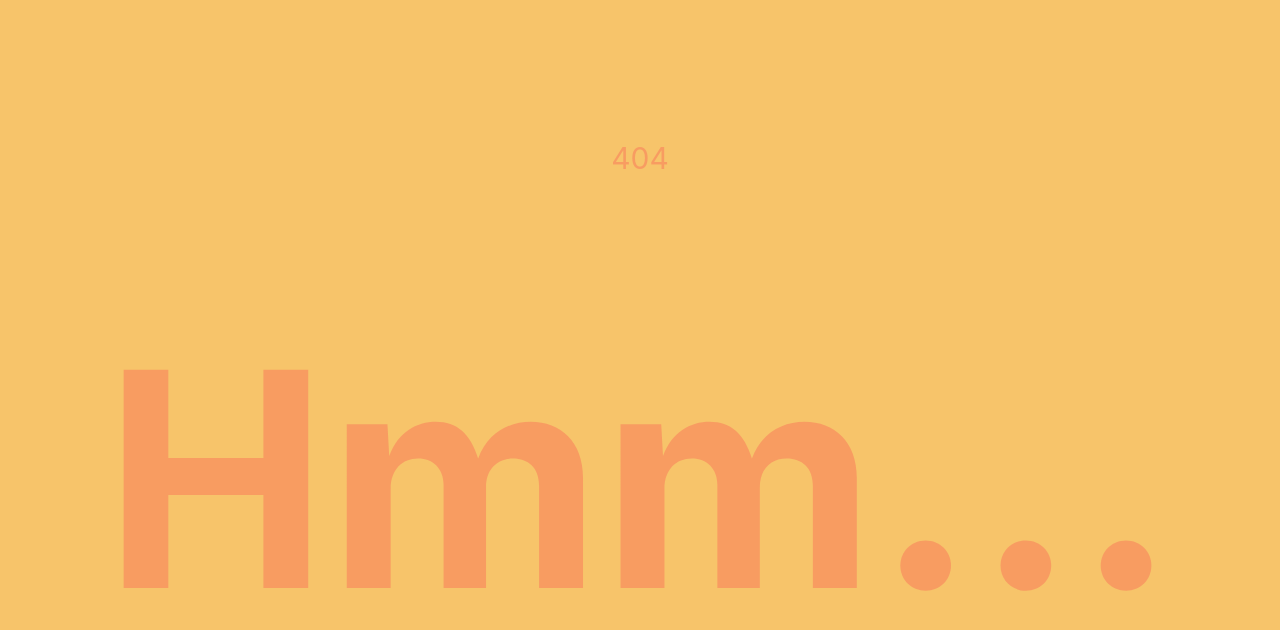
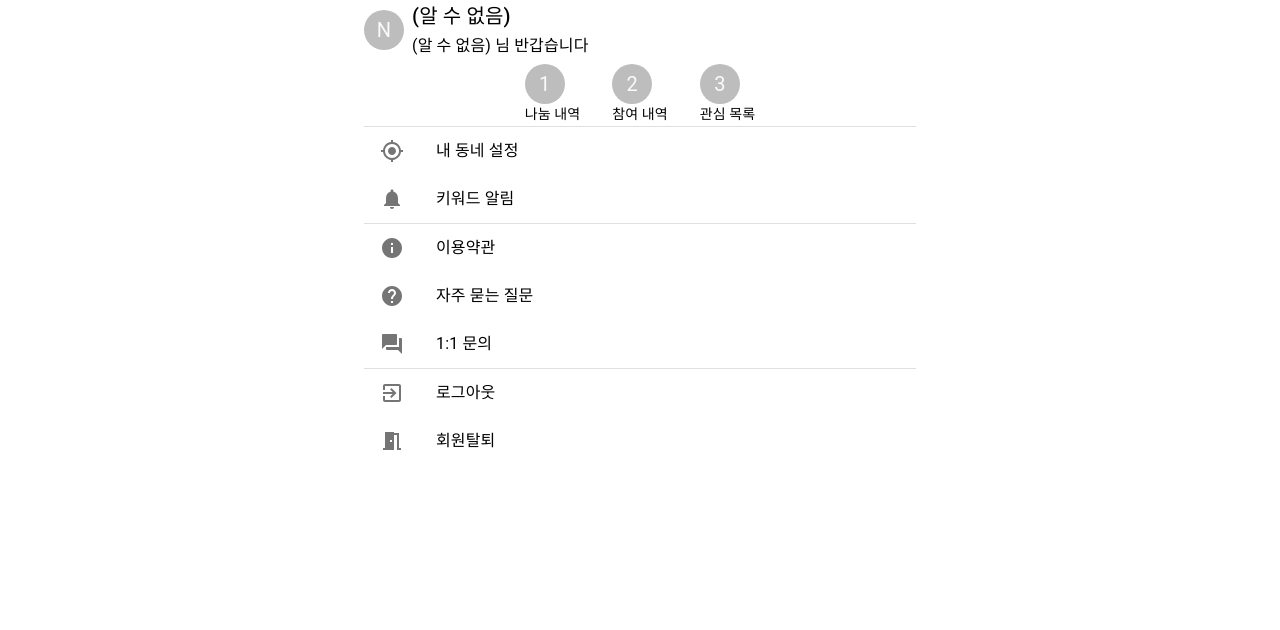
Before and after one commit to nanugi/nanugi-web, a React (Create React App) app: page /mypage in a window 1280 px wide. Shown: the top 630 px of the page. Built offline with nearby package versions, Linux system fonts and the light colour scheme; no server answers.

Commit message:
publish mypage, policies, customerservices layout via @material-ui & mobx

```diff
--- a/src/App/Routes/index.tsx
+++ b/src/App/Routes/index.tsx
@@ -11,10 +11,13 @@ import Login from '../../pages/Login';
 import Find from '../../pages/Find';
 import EmailVerification from '../../pages/EmailVerification';
 import Post from '../../pages/Post';
+import CustomerServicePage from '../../pages/CustomerService';
+import PolicyPage from '../../pages/Policy';
 
 // AuthRoute
 import Main from '../../pages/Main';
 
+import MyPage from '../../pages/MyPage';
 // default
 import Empty from '../../pages/Enpty';
 
@@ -47,7 +50,9 @@ const Routes = () => (
 
       <AuthRoute exact path="/main" component={Main} />
       {/* <Route exact path="/main" component={Main} /> */}
-
+      <Route exact path='/mypage' component={MyPage} />
+      <Route exact path='/policies' component={PolicyPage} />
+      <AuthRoute exact path='/cs' component={CustomerServicePage} />
       <Route component={Empty} />
     </Switch>
   </Router>
--- /dev/null
+++ b/src/container/user/index.ts
@@ -0,0 +1,15 @@
+import callApi from '../../utils/api'
+
+export type getProfileRes = {
+    data: User
+}
+
+export interface User {
+    name: string
+    uid: string
+}
+
+export const fetchProfile = async () => {
+    const res = await callApi.get<{}, getProfileRes>('users/me')
+    return res
+}
--- /dev/null
+++ b/src/container/user/store.ts
@@ -0,0 +1,13 @@
+import { makeAutoObservable } from "mobx";
+import { User } from "./index";
+
+class UserStore {
+    profile: User | null = null
+
+    constructor() {
+        makeAutoObservable(this)
+    }
+}
+
+
+export const userStore = new UserStore()
--- /dev/null
+++ b/src/pages/CustomerService/index.tsx
@@ -0,0 +1,38 @@
+import React from 'react'
+import { Box, Button, Container, Divider, TextField, Typography } from '@material-ui/core'
+
+function CustomerServicePage() {
+  return (
+    <Container maxWidth='sm'>
+      <Typography variant='h6'>
+        고객문의
+      </Typography>
+      <Typography variant='subtitle2'>
+        문의할 내용을 입력해 보내주세요.
+      </Typography>
+      <Divider />
+      <Box>
+        <TextField
+          multiline
+          rows={4}
+          placeholder='문의 내용을 입력해주세요.'
+          fullWidth
+          variant='outlined'
+        />
+        <Button
+          variant='contained'
+          color='primary'
+          onClick={() => {
+            if (confirm('해당 내용으로 문의를 보낼까요?')) {
+              // TODO: 문의 보내기
+            }
+          }}
+        >
+          보내기
+        </Button>
+      </Box>
+    </Container>
+  )
+}
+
+export default CustomerServicePage
--- /dev/null
+++ b/src/pages/MyPage/index.tsx
@@ -0,0 +1,137 @@
+import React, { useEffect } from 'react'
+import {
+  Avatar,
+  Container,
+  Divider,
+  Grid,
+  ListItem,
+  ListItemIcon,
+  ListItemText,
+  Typography
+} from '@material-ui/core'
+import { observer } from 'mobx-react-lite'
+import NotificationsIcon from '@material-ui/icons/Notifications'
+import MyLocationIcon from '@material-ui/icons/MyLocation'
+import InfoIcon from '@material-ui/icons/Info'
+import HelpIcon from '@material-ui/icons/Help'
+import QuestionAnswerIcon from '@material-ui/icons/QuestionAnswer'
+import LogOutIcon from '@material-ui/icons/ExitToApp'
+import ResignIcon from '@material-ui/icons/MeetingRoom'
+import { useHistory } from 'react-router-dom'
+import { userStore } from '../../container/user/store'
+import { fetchProfile } from '../../container/user'
+
+const MyPage = observer(() => {
+  const history = useHistory()
+
+  useEffect(() => {
+    fetchProfile().then((p) => {
+      userStore.profile = p?.data ?? null
+    })
+  }, [])
+
+  return (
+    <Container maxWidth='sm'>
+      <Grid container spacing={1} alignItems='center'>
+        <Grid item>
+          <Avatar>{userStore.profile?.name?.[0] ?? 'N'}</Avatar>
+        </Grid>
+        <Grid item>
+          <Typography variant='h6'>
+            {userStore.profile?.uid ?? '(알 수 없음)'}
+          </Typography>
+          <Typography variant='subtitle1'>
+            {userStore.profile?.name ?? '(알 수 없음)'} 님 반갑습니다
+          </Typography>
+        </Grid>
+      </Grid>
+      <Grid container spacing={4} aria-colcount={3} justify='center'>
+        <Grid item justify='center'>
+          <Avatar>
+            1
+          </Avatar>
+          <Typography variant='subtitle2'>나눔 내역</Typography>
+        </Grid>
+        <Grid item justify='center'>
+          <Avatar>
+            2
+          </Avatar>
+          <Typography variant='subtitle2'>참여 내역</Typography>
+        </Grid>
+        <Grid item justify='center'>
+          <Avatar>
+            3
+          </Avatar>
+          <Typography variant='subtitle2' align='center'>관심 목록</Typography>
+        </Grid>
+      </Grid>
+      <Divider />
+      <ListItem button>
+        <ListItemIcon>
+          <MyLocationIcon />
+        </ListItemIcon>
+        <ListItemText primary='내 동네 설정' />
+      </ListItem>
+      <ListItem button>
+        <ListItemIcon>
+          <NotificationsIcon />
+        </ListItemIcon>
+        <ListItemText primary='키워드 알림' />
+      </ListItem>
+      <Divider />
+      <ListItem
+        button
+        onClick={() => history.push('/policies')}
+      >
+        <ListItemIcon>
+          <InfoIcon />
+        </ListItemIcon>
+        <ListItemText primary='이용약관' />
+      </ListItem>
+      <ListItem button>
+        <ListItemIcon>
+          <HelpIcon />
+        </ListItemIcon>
+        <ListItemText primary='자주 묻는 질문' />
+      </ListItem>
+      <ListItem
+        button
+        onClick={() => history.push('/cs')}
+      >
+        <ListItemIcon>
+          <QuestionAnswerIcon />
+        </ListItemIcon>
+        <ListItemText primary='1:1 문의' />
+      </ListItem>
+      <Divider />
+      <ListItem
+        button
+        onClick={() => {
+          if (confirm('로그아웃하시겠습니까?')) {
+            // TODO: 로그아웃 기능 구현
+          }
+        }}
+      >
+        <ListItemIcon>
+          <LogOutIcon />
+        </ListItemIcon>
+        <ListItemText primary='로그아웃' />
+      </ListItem>
+      <ListItem
+        button
+        onClick={() => {
+          if (confirm('로그아웃하시겠습니까?')) {
+            // TODO: 회원탈퇴 기능 구현
+          }
+        }}
+      >
+        <ListItemIcon>
+          <ResignIcon />
+        </ListItemIcon>
+        <ListItemText primary='회원탈퇴' />
+      </ListItem>
+    </Container>
+  )
+})
+
+export default MyPage
--- /dev/null
+++ b/src/pages/Policy/index.tsx
@@ -0,0 +1,14 @@
+import React from 'react'
+import { Container, Typography } from '@material-ui/core'
+
+function PolicyPage() {
+  return (
+    <Container maxWidth='sm'>
+      <Typography variant='h6'>
+        이용약관 페이지
+      </Typography>
+    </Container>
+  )
+}
+
+export default PolicyPage
--- a/tsconfig.json
+++ b/tsconfig.json
@@ -1,6 +1,6 @@
 {
   "compilerOptions": {
-    "target": "es5",
+    "target": "ESNext",
     "lib": [
       "dom",
       "dom.iterable",
```
Also changed, not shown: package.json (+7 -0 lines), 1 other file (tests, documents, lock files or other folders).
